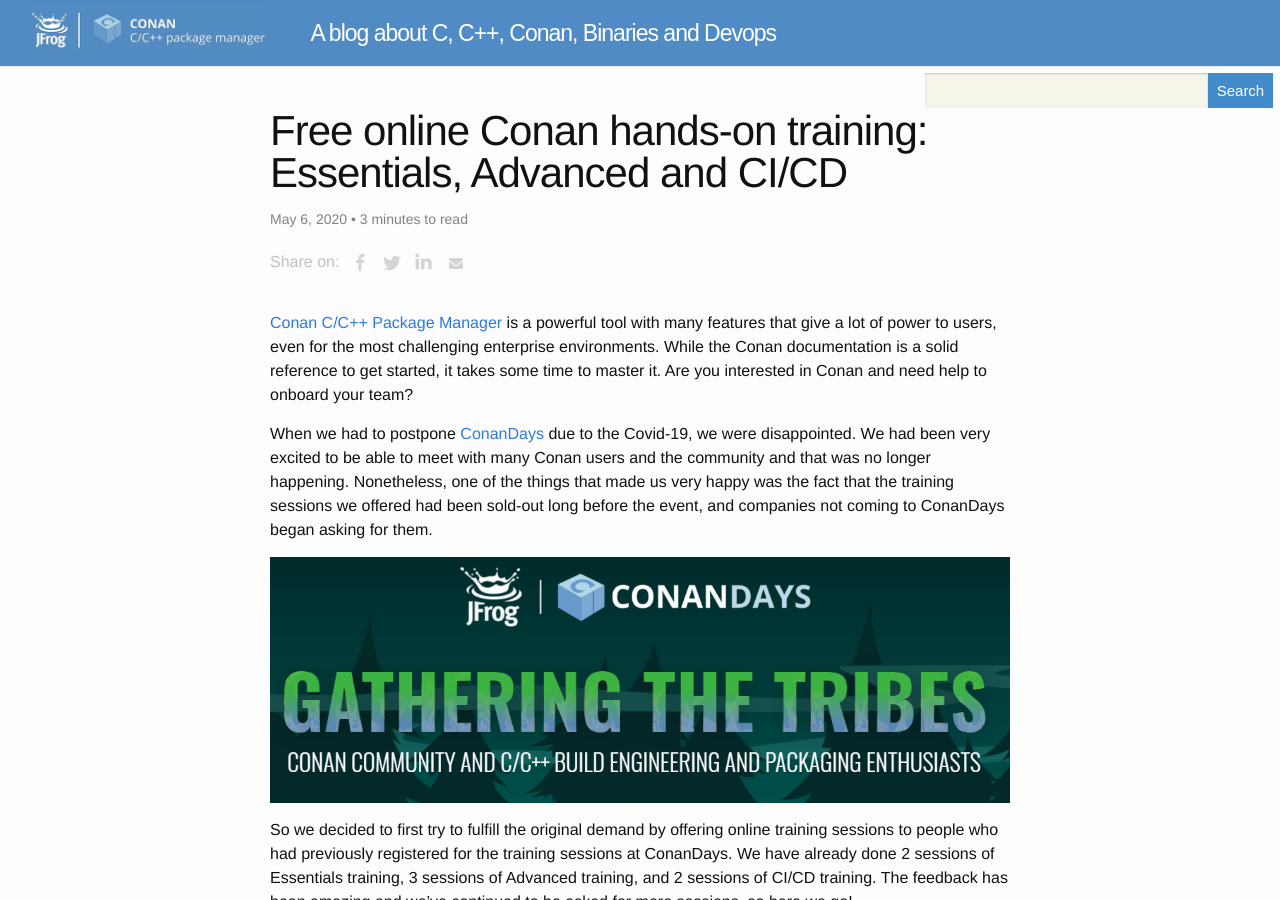
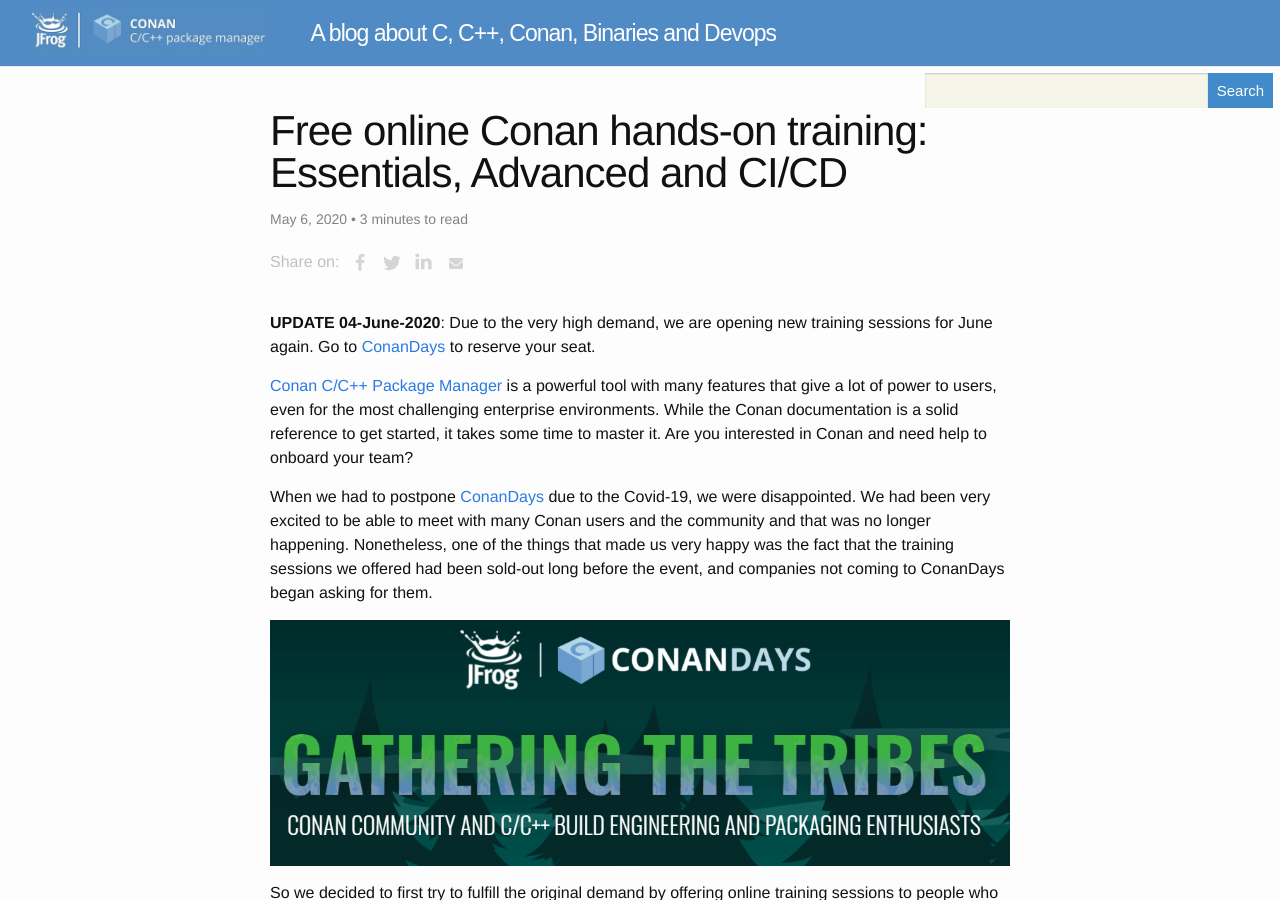
Before and after one commit to conan-io/conan-io.github.io, a Jekyll site: the page built from _posts/2020-05-06-Free-online-Conan-training.markdown, in a window 1280 px wide and 900 px high. Built offline with Jekyll 4.4.1, drawn with Linux system fonts in a browser that asks for light colours; comment, search, counter and statistics services are not loaded.

Commit message:
new training days in June

```diff
--- a/_posts/2020-05-06-Free-online-Conan-training.markdown
+++ b/_posts/2020-05-06-Free-online-Conan-training.markdown
@@ -3,6 +3,9 @@ layout: post
 comments: false
 title: "Free online Conan hands-on training: Essentials, Advanced and CI/CD"
 ---
+
+**UPDATE 04-June-2020**: Due to the very high demand, we are opening new training sessions for June again. Go to [ConanDays](https://conandays.conan.io/) to reserve your seat.
+
 
 [Conan C/C++ Package Manager](https://conan.io) is a powerful tool with many features that give a lot of power to users, even for the most challenging enterprise environments. While the Conan documentation is a solid reference to get started, it takes some time to master it. Are you interested in Conan and need help to onboard your team?
 
```
